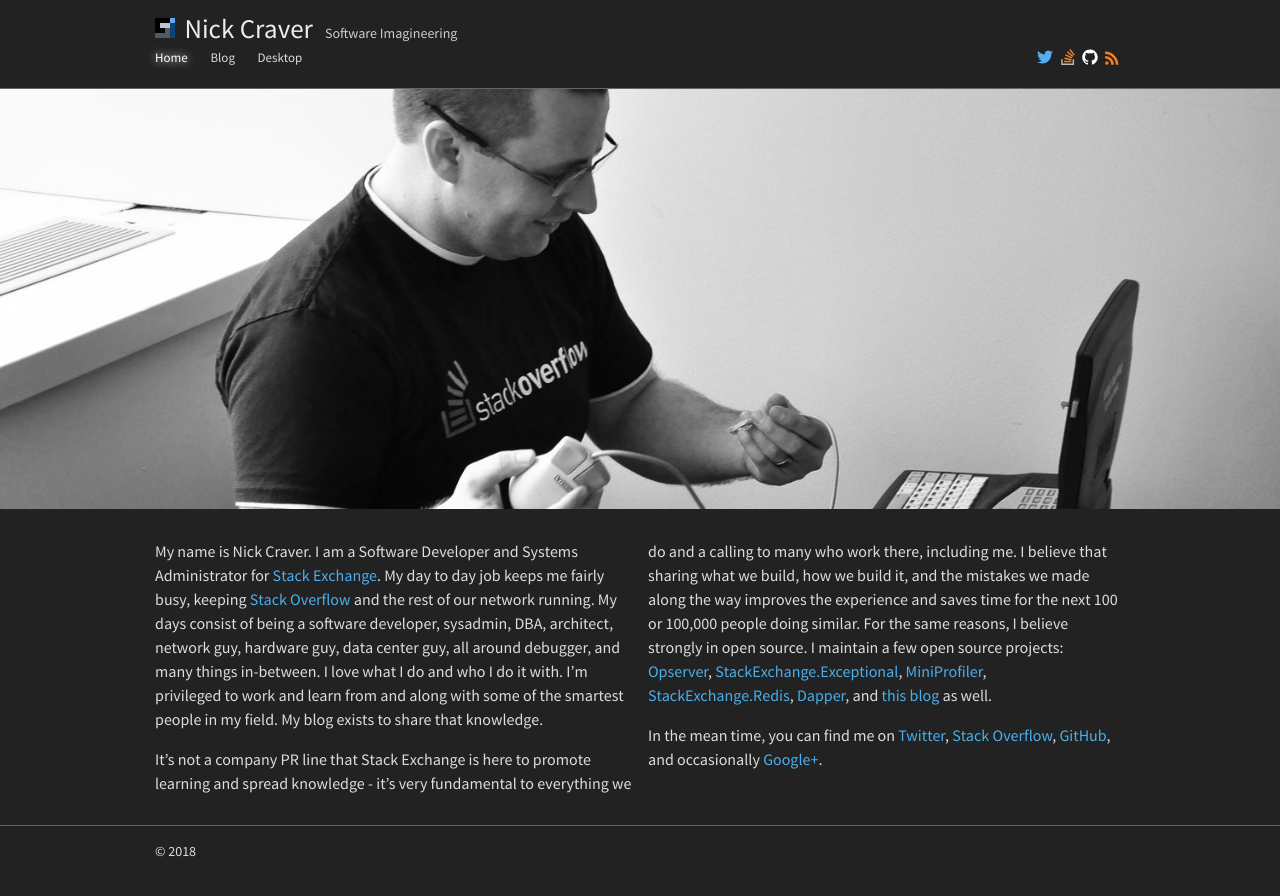
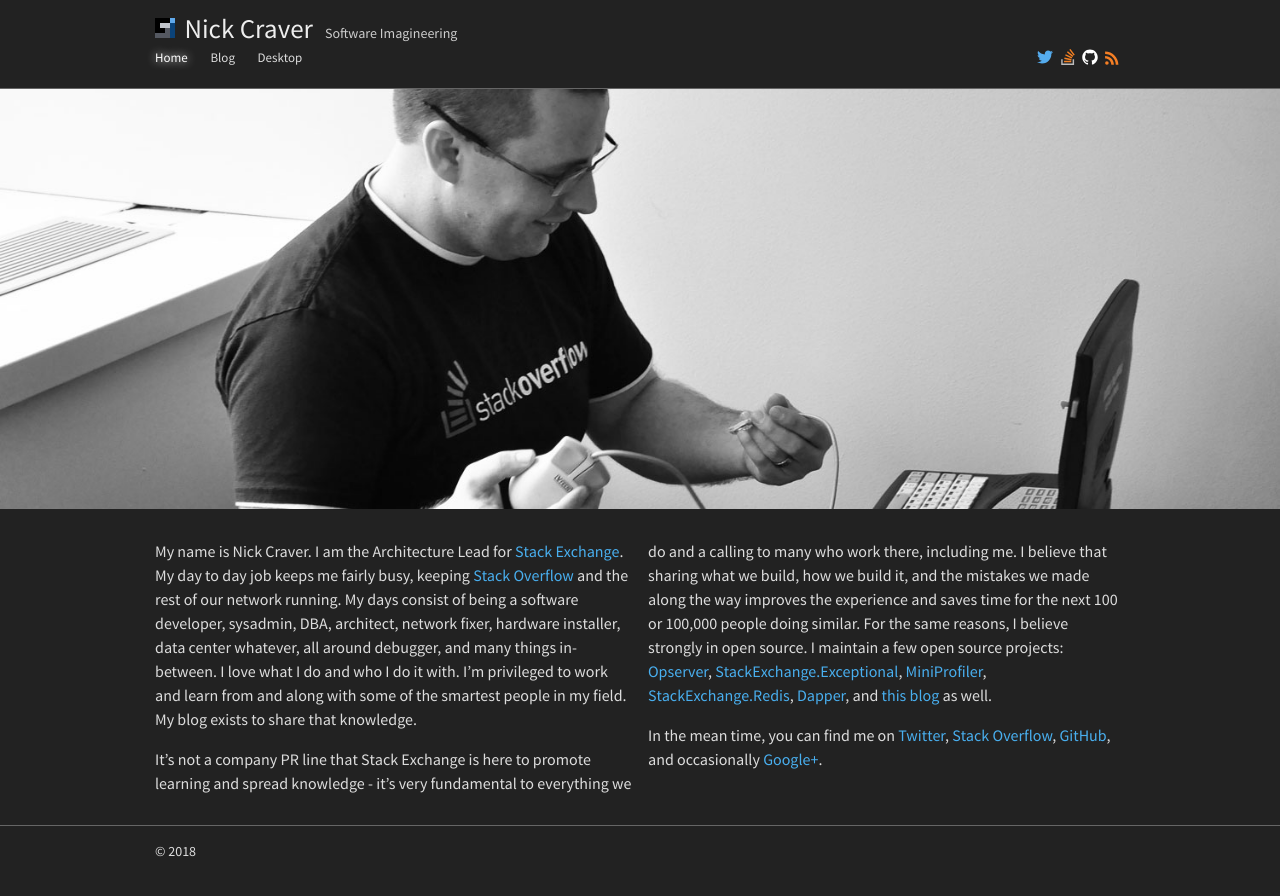
Before and after one commit to NickCraver/nickcraver.github.com, a Jekyll site: the page built from index.html, in a window 1280 px wide. Shown: the top 896 px of the page. Built offline with Jekyll 4.4.1, drawn with Linux system fonts in a browser that asks for light colours.

Commit message:
Update about section

```diff
--- a/_includes/about.md
+++ b/_includes/about.md
@@ -1,4 +1,4 @@
-My name is Nick Craver. I am a Software Developer and Systems Administrator for [Stack Exchange](https://stackexchange.com/). My day to day job keeps me fairly busy, keeping [Stack Overflow](https://stackoverflow.com/) and the rest of our network running. My days consist of being a software developer, sysadmin, DBA, architect, network guy, hardware guy, data center guy, all around debugger, and many things in-between. I love what I do and who I do it with. I'm privileged to work and learn from and along with some of the smartest people in my field. My blog exists to share that knowledge.
+My name is Nick Craver. I am the Architecture Lead for [Stack Exchange](https://stackexchange.com/). My day to day job keeps me fairly busy, keeping [Stack Overflow](https://stackoverflow.com/) and the rest of our network running. My days consist of being a software developer, sysadmin, DBA, architect, network fixer, hardware installer, data center whatever, all around debugger, and many things in-between. I love what I do and who I do it with. I'm privileged to work and learn from and along with some of the smartest people in my field. My blog exists to share that knowledge.
 
 It's not a company PR line that Stack Exchange is here to promote learning and spread knowledge - it's very fundamental to everything we do and a calling to many who work there, including me. I believe that sharing what we build, how we build it, and the mistakes we made along the way improves the experience and saves time for the next 100 or 100,000 people doing similar. For the same reasons, I believe strongly in open source. I maintain a few open source projects: [Opserver](https://github.com/Opserver/Opserver), [StackExchange.Exceptional](https://github.com/NickCraver/StackExchange.Exceptional), [MiniProfiler](https://github.com/MiniProfiler/dotnet), [StackExchange.Redis](https://github.com/StackExchange/StackExchange.Redis), [Dapper](https://github.com/StackExchange/Dapper/), and [this blog](https://github.com/NickCraver/nickcraver.github.com) as well.
 
```
